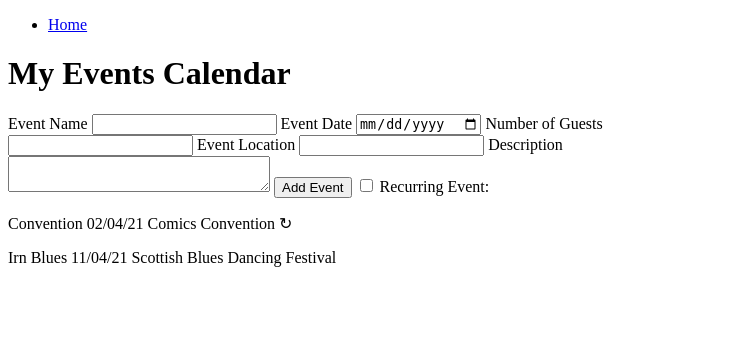
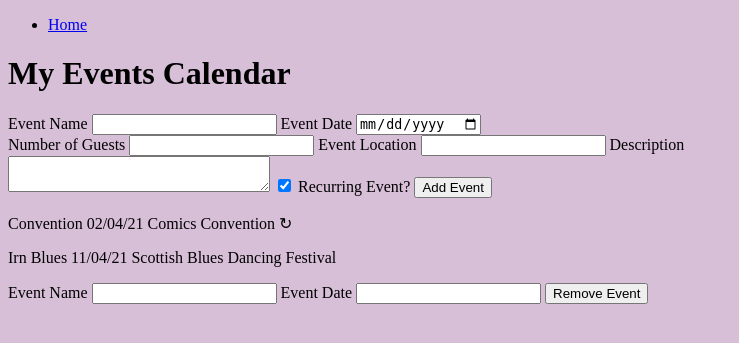
Before and after one commit to Madeleinecw/Code_Clan_Work, a Flask app: page / in a window 1280 px wide. Shown: the top 343 px of the page, without its empty margins (0-739 px from the left). Run offline with Flask 2, Linux system fonts and the light colour scheme.

Commit message:
finished flask lab

```diff
--- a/week_03/day_04/flasklab/app/controller.py
+++ b/week_03/day_04/flasklab/app/controller.py
@@ -14,7 +14,16 @@ def add_event():
     eventDate = request.form['date']
     eventGuests = request.form['guests']
     eventLocation = request.form['location']
-    eventRecurring = request.form['recurring']
+    eventRecurring = True if 'recurring' in request.form else False
     newEvent = Event(eventDate,eventName, eventGuests, eventLocation, eventDesc, eventRecurring)
     add_new_event(newEvent)
     return render_template('index.html', title='Home', events=events)
+
+@app.route('/remove-event', methods=['POST'])
+def remove_event():
+    eventName = request.form["eventname"]
+    eventDate = request.form["eventdate"]
+    for event in events:
+        if eventName == event.name and eventDate == event.date:
+            remove_event_from_list(event)
+    return render_template('index.html', title='Home', events=events)
--- a/week_03/day_04/flasklab/app/modules/event_list.py
+++ b/week_03/day_04/flasklab/app/modules/event_list.py
@@ -7,3 +7,6 @@ events = [event1, event2]
 
 def add_new_event(event):
     events.append(event)
+
+def remove_event_from_list(event):
+    events.remove(event)
--- /dev/null
+++ b/week_03/day_04/flasklab/app/static/style.css
@@ -0,0 +1,3 @@
+body {
+    background-color: thistle;
+}
--- a/week_03/day_04/flasklab/app/templates/base.html
+++ b/week_03/day_04/flasklab/app/templates/base.html
@@ -5,6 +5,8 @@
 <head>
     <meta charset="UTF-8">
     <meta name="viewport" content="width=device-width, initial-scale=1.0">
+    <link rel="stylesheet" href="{{ url_for('static', filename='style.css') }}">
+
     <title>{{ title }} - My Events Calendar</title>
 </head>
 
--- a/week_03/day_04/flasklab/app/templates/index.html
+++ b/week_03/day_04/flasklab/app/templates/index.html
@@ -12,17 +12,17 @@
         <input type="text" name="name" id="name">
         <label for="date">Event Date</label>
         <input type="date" name="date" id="date">
+        <br>
         <label for="guests">Number of Guests</label>
-        <br>
         <input type="text" name="guests" id="guests">
         <label for="location">Event Location</label>
         <input type="text" name="location" id="location">
-        <label for="description" method="post">Description</label>
+        <label for="description">Description</label>
         <br>
         <textarea name="description" cols="30" rows="2"></textarea>
+        <input type="checkbox" id="recurring" name="recurring" value='recurring' checked>
+        <label for="recurring">Recurring Event?</label>
         <input type="submit" value="Add Event">
-        <input type="checkbox" id="recurring" name="recurring">
-        <label for="recurring">Recurring Event:</label>
     </form>
     {% for event in events %}
     <div>
@@ -31,7 +31,16 @@
             <span>&#8635;</span> {% endif %}
         </p>
     </div>
-    {% endfor %} {% endblock %}
+    {% endfor %}
+    <form action="/remove-event" method="post" class="deleteform">
+        <label for="eventname">Event Name</label>
+        <input type="text" name="eventname" id="eventname">
+        <label for="date">Event Date</label>
+        <input type="eventdate" name="eventdate" id="eventdate">
+        <input type="submit" value="Remove Event">
+    </form>
+    {% endblock %}
+
 </body>
 
 </html>
```
